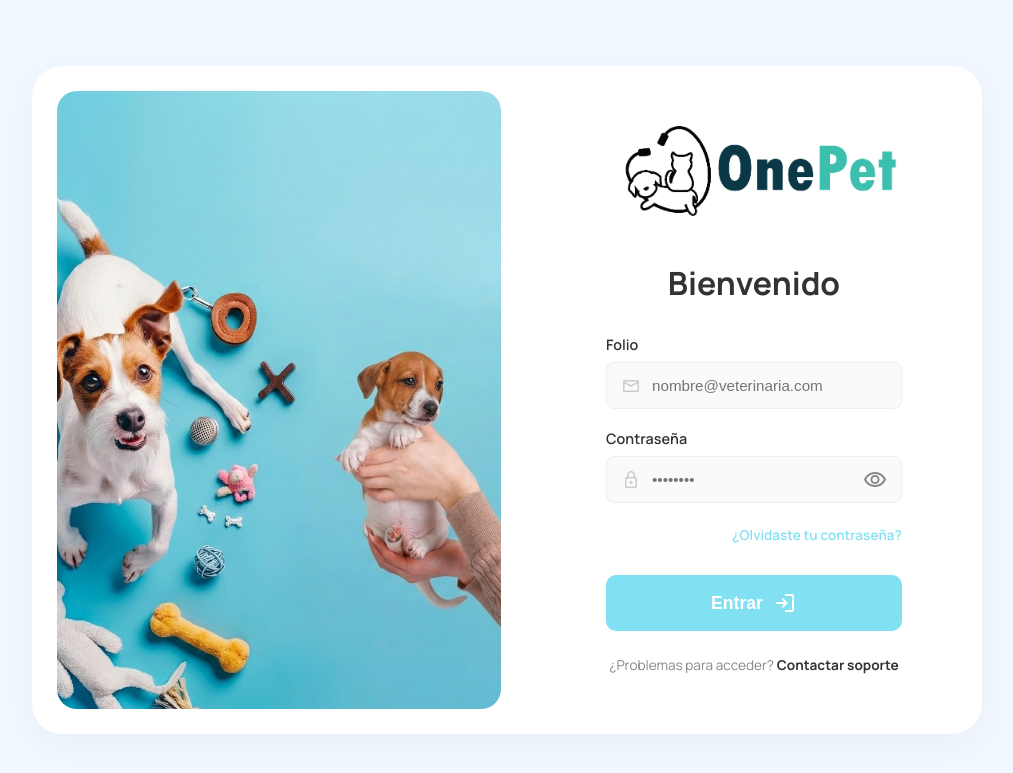
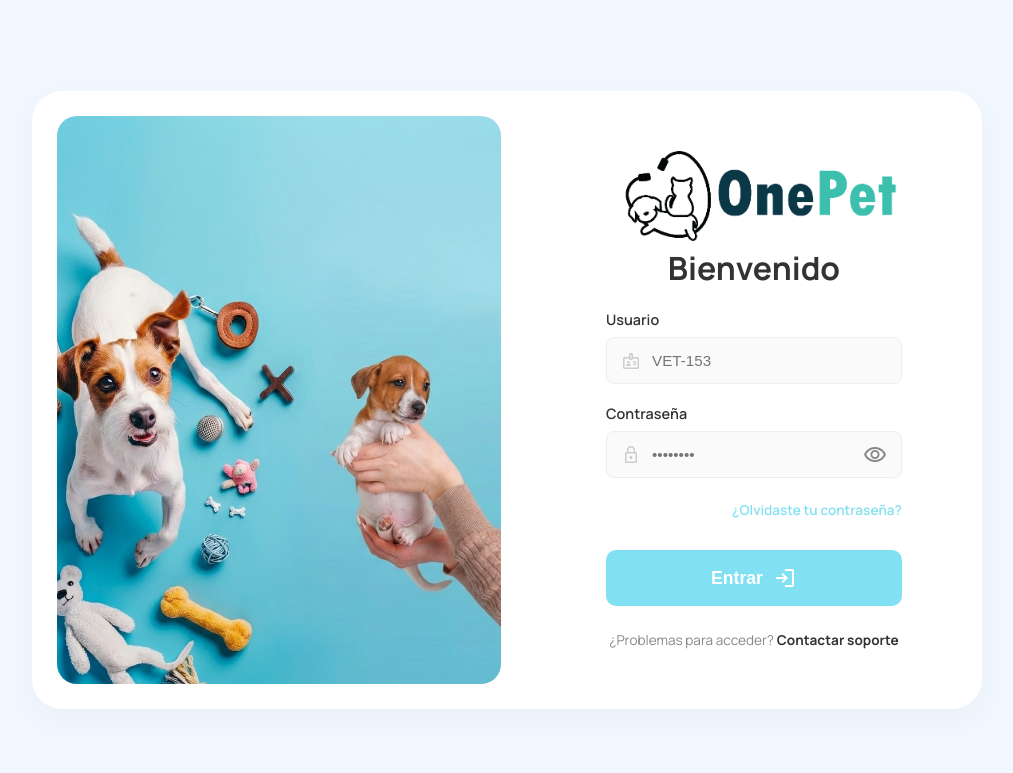
Before and after one commit to araceliimarcoos/OnePet, a Django app: page /login/ in a window 1280 px wide. Shown: the top 773 px of the page, without its empty margins (108-1121 px from the left). Run offline with Django 5.2, Linux system fonts and the light colour scheme.

Commit message:
mensaje de error en login agregado y modal de editar citas arreglado

```diff
--- a/web/services.py
+++ b/web/services.py
@@ -257,8 +257,8 @@ def validar_datos_editar_cita(data, folio_actual):
 
     try:
         fecha    = date.fromisoformat(data['fecha'])
-        if fecha <= date.today():
-            return False, 'La fecha debe ser a partir de mañana'
+        if fecha < date.today():
+            return False, 'La fecha no puede ser anterior a hoy'
 
         hora_str = data['hora']
 
--- a/web/static/core/js/citas.js
+++ b/web/static/core/js/citas.js
@@ -199,6 +199,9 @@ document.addEventListener('DOMContentLoaded', () => {
     const formEditar    = document.getElementById('formEditarCita');
 
     function abrirEditar(d) {
+        const today = new Date().toISOString().split('T')[0];
+        document.getElementById('editar-fecha').min = today;
+
         document.getElementById('editar-folio').value      = d.folio              || '';
         document.getElementById('editar-fecha').value      = d.fecha              || '';
         document.getElementById('editar-hora').value       = d.hora               || '';
--- a/web/templates/citas/citas_lista.html
+++ b/web/templates/citas/citas_lista.html
@@ -133,7 +133,7 @@
                                 <button class="menu-btn"
                                         aria-label="Acciones"
                                         data-folio="{{ cita.folio }}"
-                                        data-fecha="{{ cita.fecha }}"
+                                        data-fecha="{{ cita.fecha|date:'Y-m-d' }}"
                                         data-hora="{{ cita.hora|time:'H:i' }}"
                                         data-motivo="{{ cita.motivo }}"
                                         data-propietario="{{ cita.propietario.nombrepila }} {{ cita.propietario.primerapellido }}"
--- a/web/templates/login.html
+++ b/web/templates/login.html
@@ -84,7 +84,7 @@ body.login-body {
 
 .login-header {
     text-align: center;
-    margin-bottom: 30px;
+    margin-bottom: 20px;
 }
 
 .login-header h1 {
@@ -95,7 +95,7 @@ body.login-body {
 
 .login-logo-row {
     text-align: center;
-    margin-bottom: 40px;
+
 }
 
 .login-logo {
@@ -213,7 +213,7 @@ body.login-body {
 /* RESPONSIVE */
 @media (max-width: 1080) {
     .login-panel-left { display: none; }
-    .login-panel-right { padding: 40px 30px; }
+    .login-panel-right { padding: 30px 30px; }
 }
     </style>
 
@@ -243,7 +243,7 @@ body.login-body {
                 </div>
 
                 <!-- Error de Django -->
-                {% if errors %}
+                {% if error %}
                 <div class="login-error">
                     <span class="material-symbols-outlined">error</span>
                     <span>{{ error }}</span>
@@ -255,14 +255,14 @@ body.login-body {
                     {% csrf_token %}
 
                     <div class="form-group">
-                        <label for="id_username">Folio</label>
+                        <label for="id_username">Usuario</label>
                         <div class="input-wrapper">
-                            <span class="material-symbols-outlined input-icon">mail</span>
+                            <span class="material-symbols-outlined input-icon">badge</span>
                             <input
                                 type="text"
                                 name="username"
                                 id="id_username"
-                                placeholder="nombre@veterinaria.com"
+                                placeholder="VET-153"
                                 autocomplete="username"
                                 required
                                 value="{{ form.username.value|default:'' }}"
```
